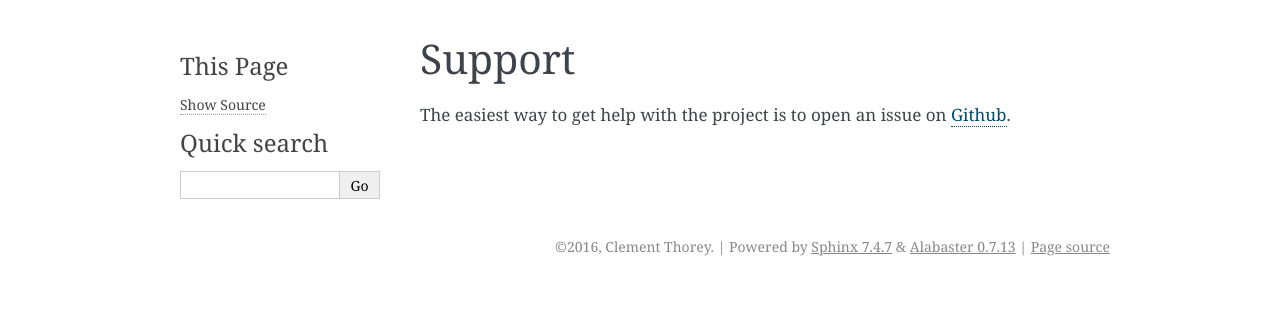
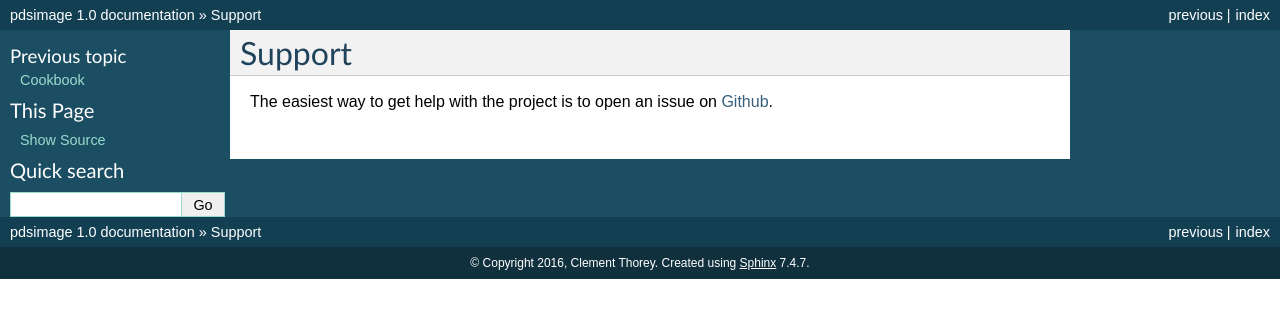
Before and after one commit to cthorey/pdsimage, a Sphinx documentation site: the page built from docs/source/support.rst, in a window 1280 px wide. Shown: the top 318 px of the page. Built offline with Sphinx 7.4.7, drawn with Linux system fonts in a browser that asks for light colours; pages that are not in the unit, such as notebooks, are missing from menus.

Commit message:
edit conf.py for default theme
Former-commit-id: a82a004691cf1a10f2639d88bc3666b8f6ba8a4a [formerly f54933860ec18087b884ef58782bede71208c397] [formerly 4be47c65a63ea78cc9454aa206046047f8b169d4]
Former-commit-id: b19eaf8ff4bc773615640be88a05ad8376821c94
Former-commit-id: af56b93eb2bf07221b79dd8bf40f534d2ede9d6f

```diff
--- a/docs/source/.#index.rst
+++ /dev/null
@@ -1 +0,0 @@
-thorey@pss-16.step.univ-paris-diderot.fr.13812
--- a/docs/source/.#support.rst
+++ /dev/null
@@ -1 +0,0 @@
-thorey@pss-16.step.univ-paris-diderot.fr.13812
--- a/docs/source/conf.py
+++ b/docs/source/conf.py
@@ -110,7 +110,7 @@ todo_include_todos = False
 
 # The theme to use for HTML and HTML Help pages.  See the documentation for
 # a list of builtin themes.
-html_theme = 'alabaster'
+html_theme = 'default'
 
 # Theme options are theme-specific and customize the look and feel of a theme
 # further.  For a list of options available for each theme, see the
--- a/docs/source/index.rst
+++ b/docs/source/index.rst
@@ -24,7 +24,6 @@ Contents:
 
    install
    cookbook
-   apidoc/module
    support
 
 
```
Also changed, not shown: docs/source/support.rst (line endings or trailing spaces).
